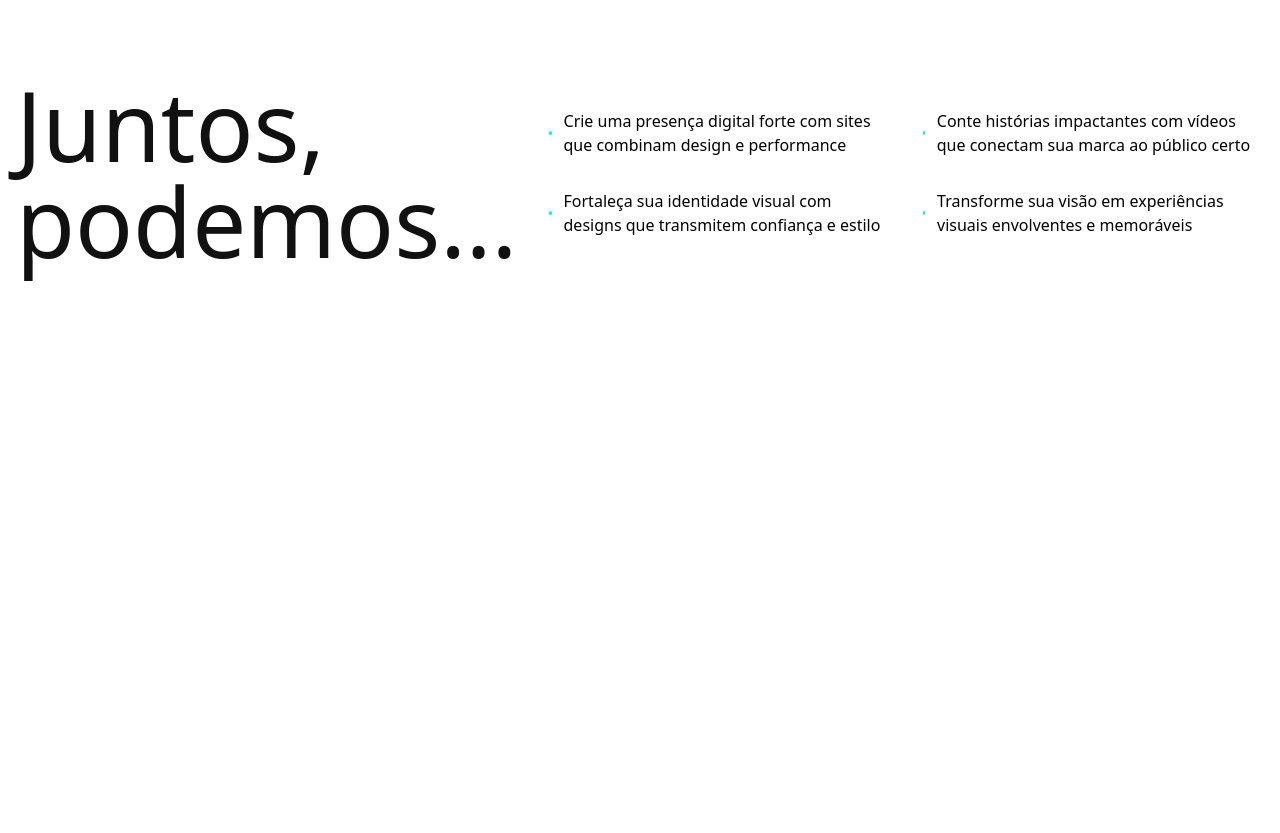
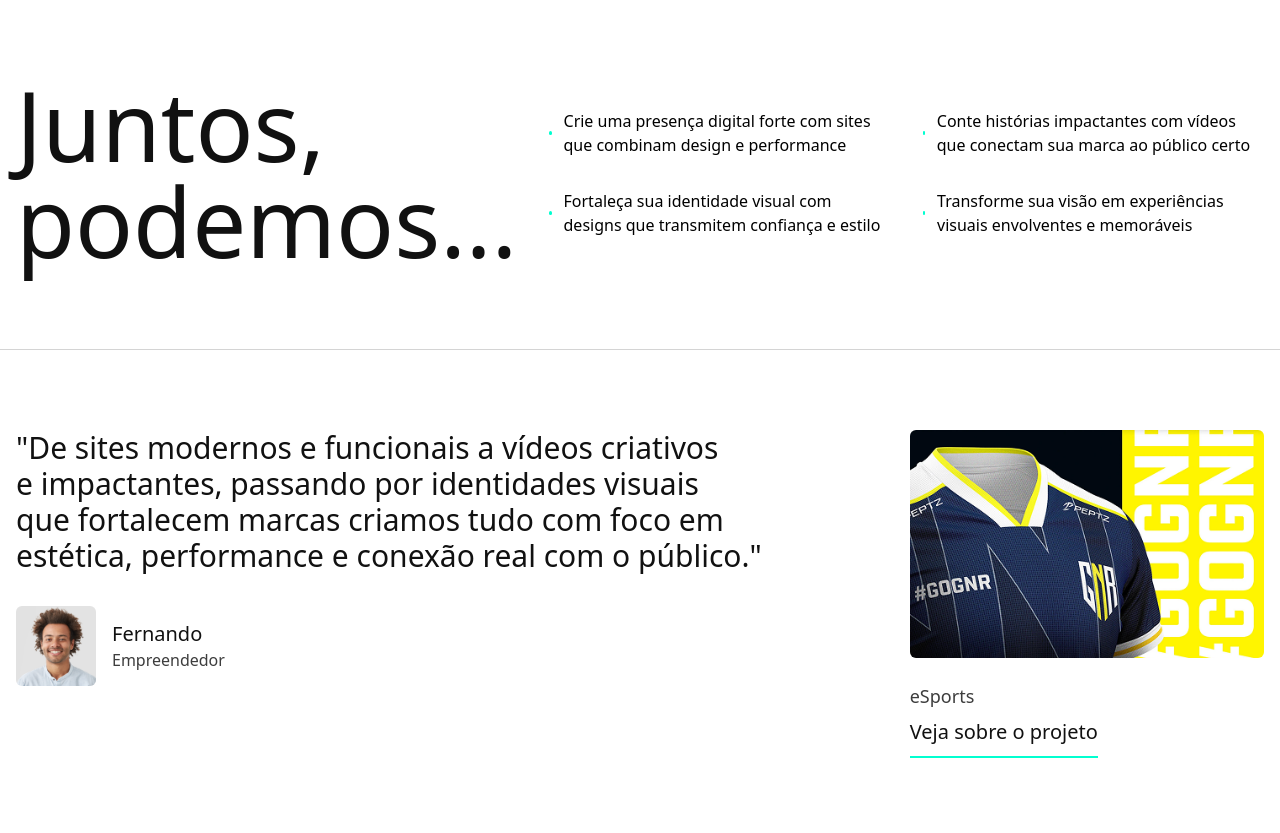
Before and after one commit to Pegasis12/PLANET, a website: page src/index.html in a window 1280 px wide. Shown: the part 2816-3649 px from the top of the page. Before the commit the page ends 3149 px from the top, so only its background shows below. Drawn offline with Linux system fonts and the light colour scheme.

Commit message:
first commit

```diff
--- a/src/index.html
+++ b/src/index.html
@@ -206,7 +206,9 @@
       </div>
 
       <div class="grid grid-cols-1 md:grid-cols-3 gap-4 lg:gap-8">
-        <div class="border border-neutral-300 overflow-hidden rounded-md cursor-pointer group hover:shadow-xl transition duration-300">
+        <div
+          class="border border-neutral-300 overflow-hidden rounded-md cursor-pointer group hover:shadow-xl transition duration-300"
+        >
           <div
             class="flex items-center justify-between p-4 border-b border-neutral-300 group-hover:bg-gray-100 transition duration-300"
           >
@@ -226,12 +228,16 @@
           </div>
           <div class="p-4 text-balance">
             <p class="text-preto-300">
-              Desenvolvemos sites modernos, responsivos e pensados para performance. Sua presença online com visual profissional e navegação intuitiva.
+              Desenvolvemos sites modernos, responsivos e pensados para
+              performance. Sua presença online com visual profissional e
+              navegação intuitiva.
             </p>
           </div>
         </div>
 
-        <div class="border border-neutral-300 rounded-md cursor-pointer group overflow-hidden hover:shadow-xl transition duration-300">
+        <div
+          class="border border-neutral-300 rounded-md cursor-pointer group overflow-hidden hover:shadow-xl transition duration-300"
+        >
           <div
             class="flex items-center justify-between p-4 border-b border-neutral-300 group-hover:bg-gray-100 transition duration-300"
           >
@@ -251,12 +257,16 @@
           </div>
           <div class="p-4 text-balance">
             <p class="text-preto-300">
-              Criamos identidades visuais, peças gráficas e layouts personalizados que traduzem a essência da sua marca com estilo e coerência.
+              Criamos identidades visuais, peças gráficas e layouts
+              personalizados que traduzem a essência da sua marca com estilo e
+              coerência.
             </p>
           </div>
         </div>
 
-        <div class="border border-neutral-300 rounded-md cursor-pointer group overflow-hidden hover:shadow-xl transition duration-300">
+        <div
+          class="border border-neutral-300 rounded-md cursor-pointer group overflow-hidden hover:shadow-xl transition duration-300"
+        >
           <div
             class="flex items-center justify-between p-4 border-b border-neutral-300 group-hover:bg-gray-100 transition duration-300"
           >
@@ -276,14 +286,17 @@
           </div>
           <div class="p-4 text-balance">
             <p class="text-preto-300">
-              Produzimos vídeos criativos e envolventes, ideais para apresentar sua marca, produtos ou serviços com impacto visual e storytelling.
+              Produzimos vídeos criativos e envolventes, ideais para apresentar
+              sua marca, produtos ou serviços com impacto visual e storytelling.
             </p>
           </div>
         </div>
       </div>
     </section>
 
-    <section class="container mb-16 lg:flex justify-between items-center gap-8">
+    <section
+      class="container mb-16 md:mb-20 lg:flex justify-between items-center gap-8"
+    >
       <div class="mb-8 lg:mb-0">
         <h1
           class="text-preto-200 font-medium text-3xl md:text-8xl text-balance max-w-screen-sm"
@@ -294,11 +307,84 @@
 
       <div>
         <ul class="grid grid-cols-1 sm:grid-cols-2 gap-4 md:gap-8">
-            <li class="flex gap-3 items-center"><span class="size-1 rounded-full bg-verde-400"></span>Crie uma presença digital forte com sites que combinam design e performance</li>
-            <li class="flex gap-3 items-center"><span class="size-1 rounded-full bg-verde-400"></span>Conte histórias impactantes com vídeos que conectam sua marca ao público certo</li>
-            <li class="flex gap-3 items-center"><span class="size-1 rounded-full bg-verde-400"></span>Fortaleça sua identidade visual com designs que transmitem confiança e estilo</li>
-            <li class="flex gap-3 items-center"><span class="size-1 rounded-full bg-verde-400"></span>Transforme sua visão em experiências visuais envolventes e memoráveis</li>
+          <li class="flex gap-3 items-center">
+            <span class="size-1 rounded-full bg-verde-400"></span>Crie uma
+            presença digital forte com sites que combinam design e performance
+          </li>
+          <li class="flex gap-3 items-center">
+            <span class="size-1 rounded-full bg-verde-400"></span>Conte
+            histórias impactantes com vídeos que conectam sua marca ao público
+            certo
+          </li>
+          <li class="flex gap-3 items-center">
+            <span class="size-1 rounded-full bg-verde-400"></span>Fortaleça sua
+            identidade visual com designs que transmitem confiança e estilo
+          </li>
+          <li class="flex gap-3 items-center">
+            <span class="size-1 rounded-full bg-verde-400"></span>Transforme sua
+            visão em experiências visuais envolventes e memoráveis
+          </li>
         </ul>
+      </div>
+    </section>
+
+    <section
+      class="container py-20 mb-16 lg:flex justify-between gap-8 items-start border-t border-neutral-300"
+    >
+      <div class="mb-16">
+        <div class="mb-8">
+          <p
+            class="text-preto-200 text-xl md:text-3xl text-balance max-w-screen-lg max-md:mb-8 font-medium"
+          >
+            "De sites modernos e funcionais a vídeos criativos e impactantes,
+            passando por identidades visuais que fortalecem marcas criamos tudo
+            com foco em estética, performance e conexão real com o público."
+          </p>
+        </div>
+
+        <div class="flex items-center gap-4">
+          <div>
+            <img
+              class="rounded-md"
+              src="./img/feedback/perfil.png"
+              alt="perfil"
+              width="80"
+              height="80"
+            />
+          </div>
+          <div>
+            <h3 class="font-medium text-preto-200 text-xl">Fernando</h3>
+            <p class="text-preto-300">Empreendedor</p>
+          </div>
+        </div>
+      </div>
+
+      <div>
+        <div class="mb-6">
+          <img
+            class="rounded-md size-full object-cover"
+            src="./img/projetos/eSports.png"
+            alt="eSports"
+            width="421"
+            height="272"
+          />
+        </div>
+
+        <div>
+          <h3 class="text-lg font-medium text-preto-300 mb-2">eSports</h3>
+          <a
+            href="#"
+            class="text-preto-200 relative inline-block w-fit text-xl font-medium group whitespace-nowrap"
+          >
+            Veja sobre o projeto
+            <span
+              class="absolute -bottom-3 left-0 h-[2px] w-full bg-verde-400 origin-left scale-x-100 transition-transform duration-500 group-hover:scale-x-0 will-change-transform pointer-events-none"
+            ></span>
+            <span
+              class="absolute -bottom-3 left-0 h-[2px] w-full bg-verde-400 origin-right scale-x-0 transition-transform duration-500 delay-200 group-hover:scale-x-100 will-change-transform pointer-events-none"
+            ></span>
+          </a>
+        </div>
       </div>
     </section>
   </body>
```
Also changed, not shown: src/img/feedback/perfil.png (added), src/img/projetos/eSports.png (added), src/output.css. Lines whose indentation alone changed are shown as unchanged.
